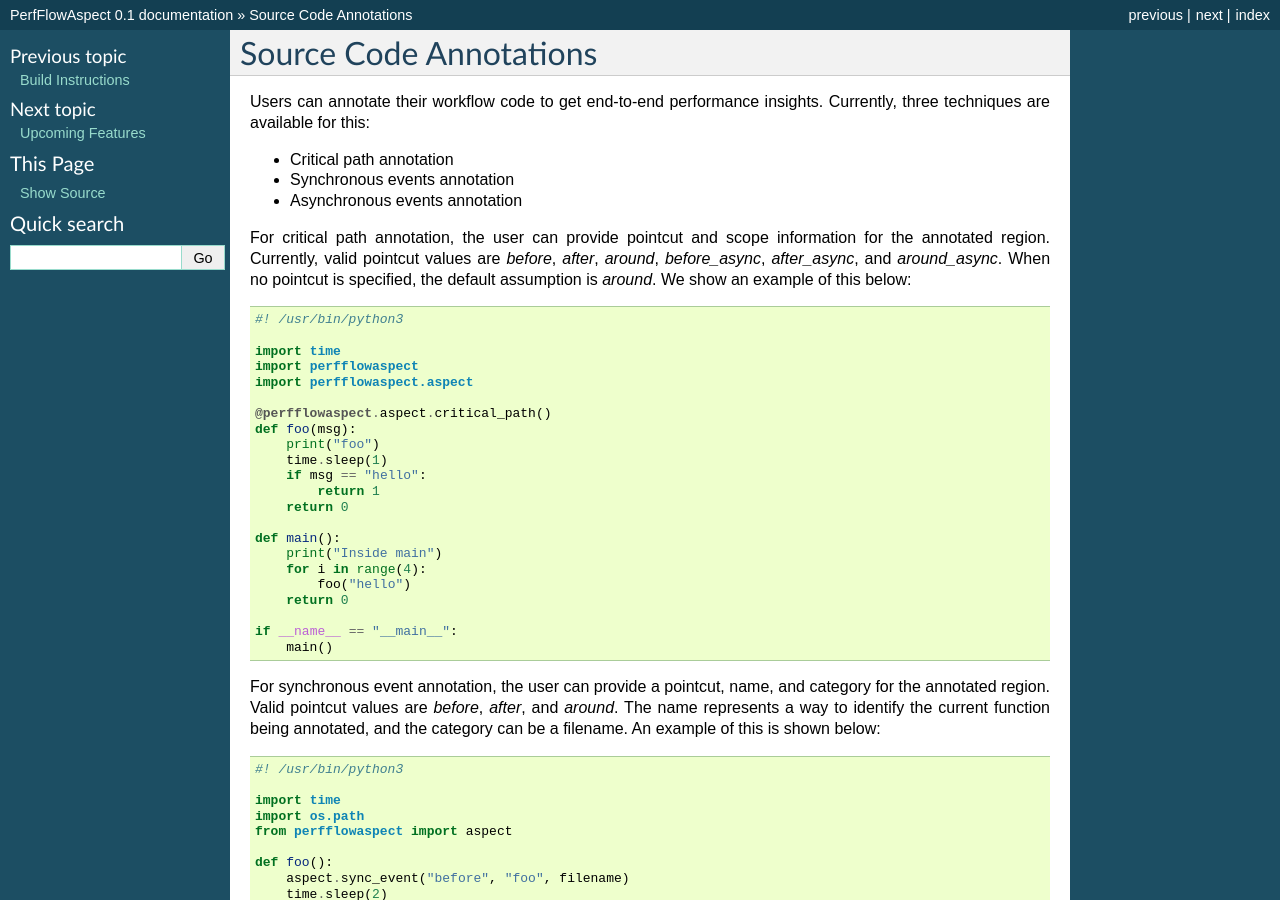
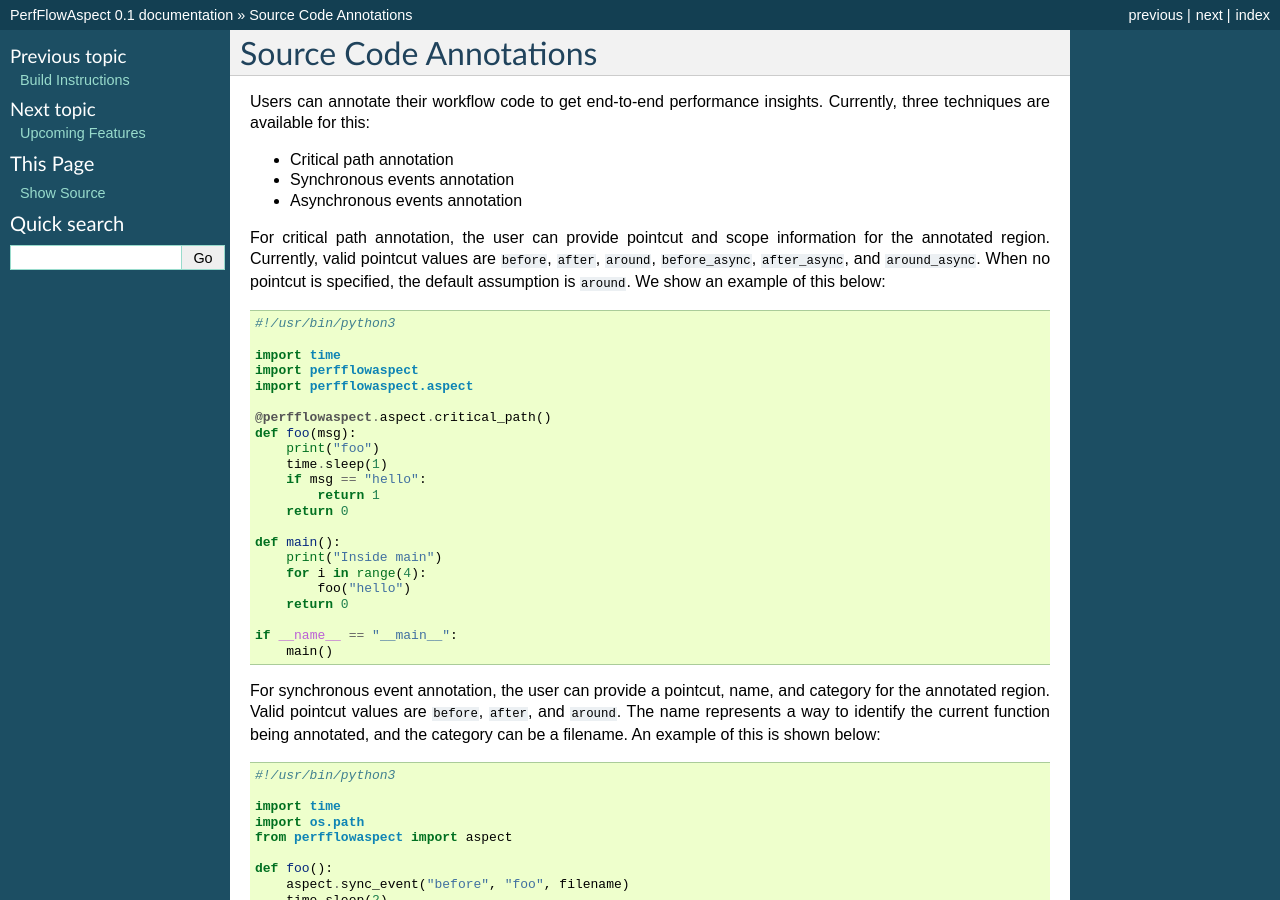
Before and after one commit to flux-framework/PerfFlowAspect, a Sphinx documentation site: the page built from docs/Annotations.rst, in a window 1280 px wide and 900 px high. Built offline with Sphinx 7.4.7, drawn with Linux system fonts in a browser that asks for light colours.

```diff
--- a/docs/Annotations.rst
+++ b/docs/Annotations.rst
@@ -17,13 +17,13 @@ Currently, three techniques are available for this:
 
 For critical path annotation, the user can provide pointcut and scope
 information for the annotated region. Currently, valid pointcut values are
-`before`, `after`, `around`, `before_async`, `after_async`, and `around_async`.
-When no pointcut is specified, the default assumption is `around`.
-We show an example of this below:
+``before``, ``after``, ``around``, ``before_async``, ``after_async``, and
+``around_async``.  When no pointcut is specified, the default assumption is
+``around``. We show an example of this below:
 
 .. code-block:: python
 
-    #! /usr/bin/python3
+    #!/usr/bin/python3
 
     import time
     import perfflowaspect
@@ -47,14 +47,14 @@ We show an example of this below:
         main()
 
 For synchronous event annotation, the user can provide a pointcut, name,
-and category for the annotated region. Valid pointcut values are `before`,
-`after`, and `around`. The name represents a way to identify the current function
-being annotated, and the category can be a filename.
-An example of this is shown below:
+and category for the annotated region. Valid pointcut values are ``before``,
+``after``, and ``around``. The name represents a way to identify the current
+function being annotated, and the category can be a filename. An example of
+this is shown below:
 
 .. code-block:: python
 
-    #! /usr/bin/python3
+    #!/usr/bin/python3
 
     import time
     import os.path
@@ -75,11 +75,9 @@ An example of this is shown below:
         filename = os.path.basename(__file__)
         main()
 
-
 For asynchronous event annotation, the user can provide a pointcut, name,
 category, and scope for the annotated region. An example of this is shown below
 with the help of futures and thread pools:
-
 
 .. code-block:: python
 
```
